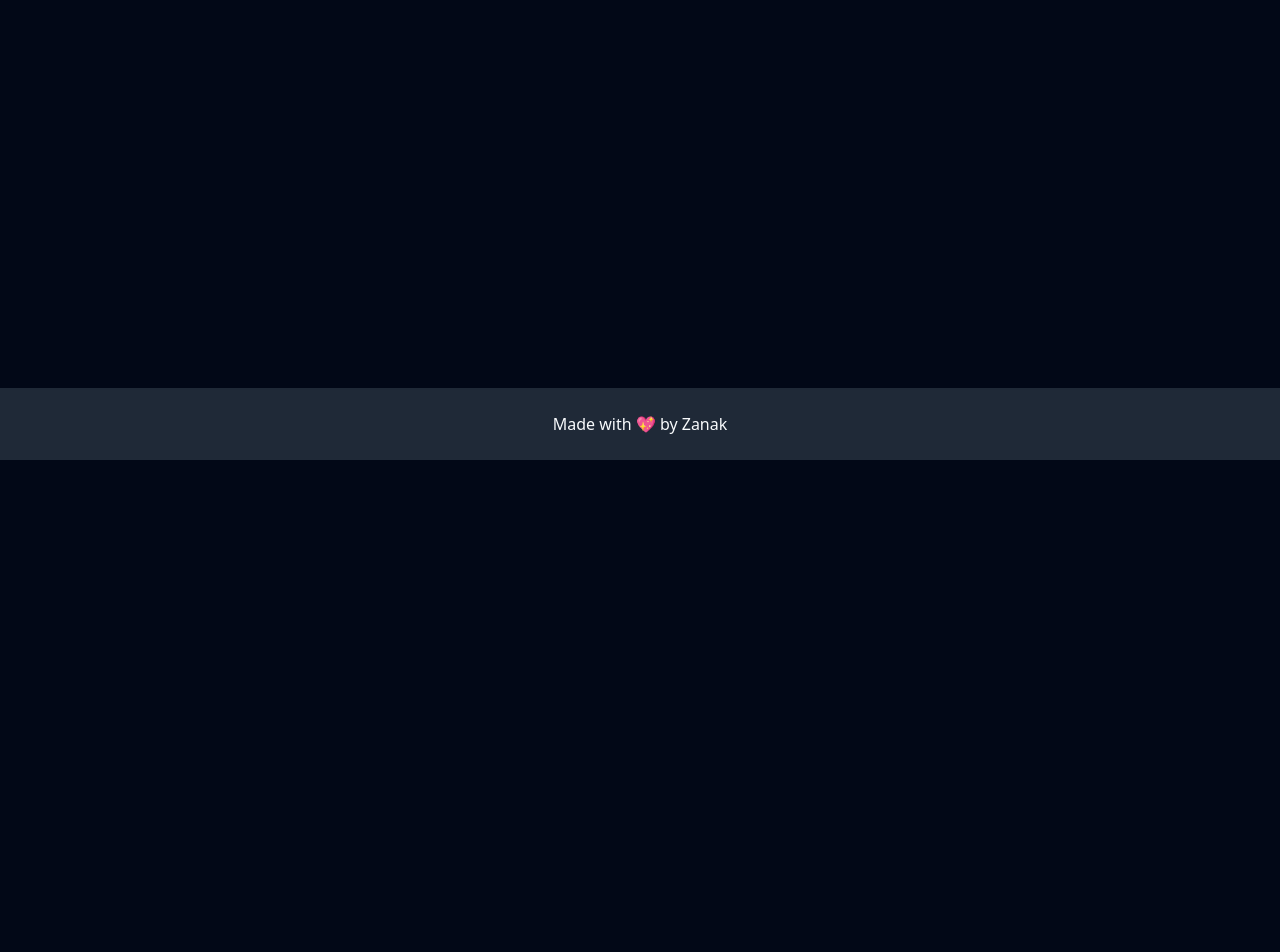
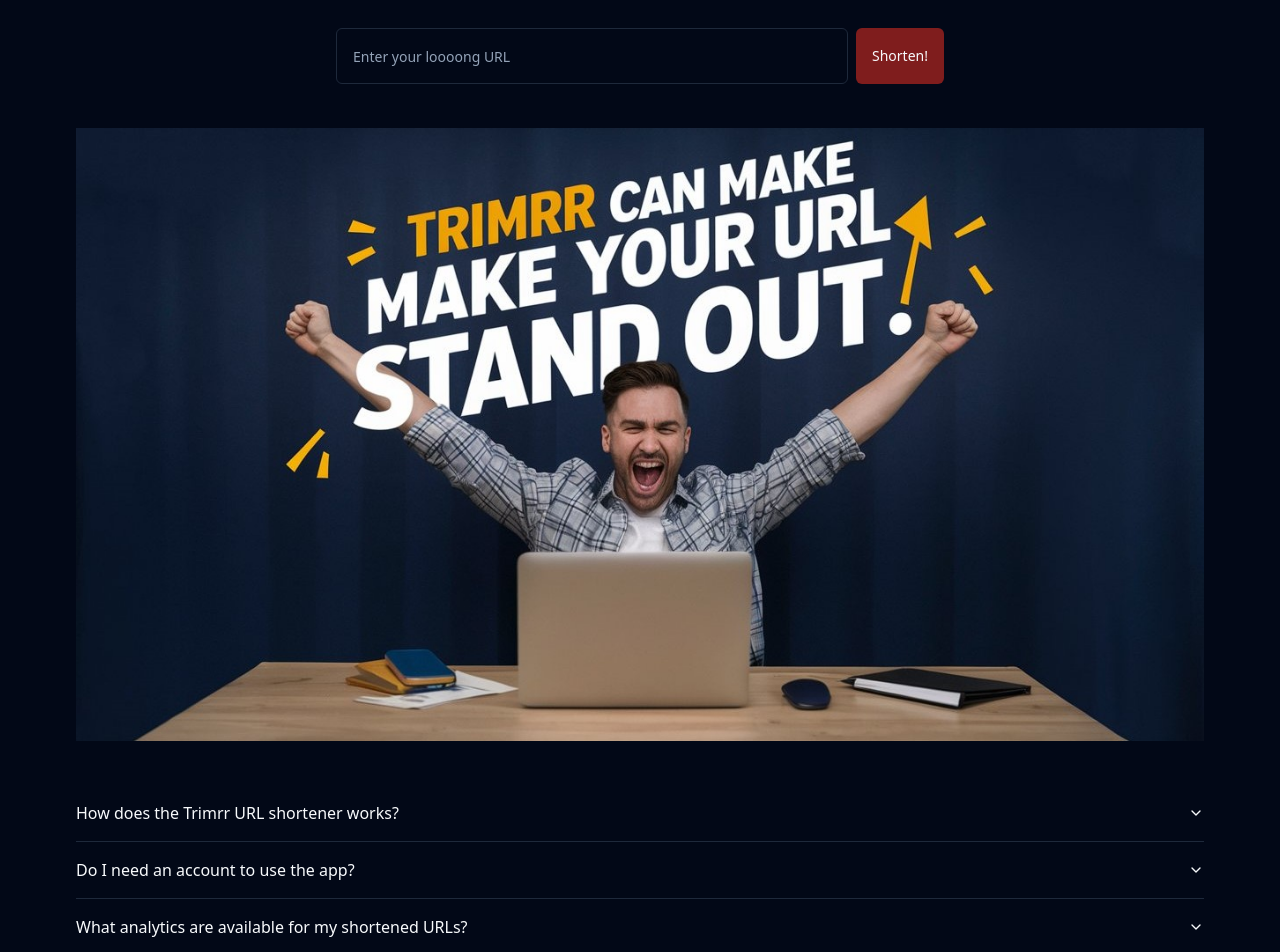
Before and after one commit to suryabanshi-janak/sano-url, a React (Vite) app: page / in a window 1280 px wide. Shown: the part 340-1292 px from the top of the page. Before the commit the page ends 800 px from the top, so only its background shows below. Built offline with nearby package versions, Linux system fonts and the light colour scheme.

Commit message:
feat: creating home page

```diff
--- a/package.json
+++ b/package.json
@@ -10,6 +10,7 @@
     "preview": "vite preview"
   },
   "dependencies": {
+    "@radix-ui/react-accordion": "^1.2.0",
     "@radix-ui/react-avatar": "^1.1.0",
     "@radix-ui/react-dropdown-menu": "^2.1.1",
     "@radix-ui/react-slot": "^1.1.0",
--- /dev/null
+++ b/src/components/ui/accordion.tsx
@@ -0,0 +1,56 @@
+import * as React from "react"
+import * as AccordionPrimitive from "@radix-ui/react-accordion"
+import { ChevronDown } from "lucide-react"
+
+import { cn } from "@/lib/utils"
+
+const Accordion = AccordionPrimitive.Root
+
+const AccordionItem = React.forwardRef<
+  React.ElementRef<typeof AccordionPrimitive.Item>,
+  React.ComponentPropsWithoutRef<typeof AccordionPrimitive.Item>
+>(({ className, ...props }, ref) => (
+  <AccordionPrimitive.Item
+    ref={ref}
+    className={cn("border-b", className)}
+    {...props}
+  />
+))
+AccordionItem.displayName = "AccordionItem"
+
+const AccordionTrigger = React.forwardRef<
+  React.ElementRef<typeof AccordionPrimitive.Trigger>,
+  React.ComponentPropsWithoutRef<typeof AccordionPrimitive.Trigger>
+>(({ className, children, ...props }, ref) => (
+  <AccordionPrimitive.Header className="flex">
+    <AccordionPrimitive.Trigger
+      ref={ref}
+      className={cn(
+        "flex flex-1 items-center justify-between py-4 font-medium transition-all hover:underline [&[data-state=open]>svg]:rotate-180",
+        className
+      )}
+      {...props}
+    >
+      {children}
+      <ChevronDown className="h-4 w-4 shrink-0 transition-transform duration-200" />
+    </AccordionPrimitive.Trigger>
+  </AccordionPrimitive.Header>
+))
+AccordionTrigger.displayName = AccordionPrimitive.Trigger.displayName
+
+const AccordionContent = React.forwardRef<
+  React.ElementRef<typeof AccordionPrimitive.Content>,
+  React.ComponentPropsWithoutRef<typeof AccordionPrimitive.Content>
+>(({ className, children, ...props }, ref) => (
+  <AccordionPrimitive.Content
+    ref={ref}
+    className="overflow-hidden text-sm transition-all data-[state=closed]:animate-accordion-up data-[state=open]:animate-accordion-down"
+    {...props}
+  >
+    <div className={cn("pb-4 pt-0", className)}>{children}</div>
+  </AccordionPrimitive.Content>
+))
+
+AccordionContent.displayName = AccordionPrimitive.Content.displayName
+
+export { Accordion, AccordionItem, AccordionTrigger, AccordionContent }
--- /dev/null
+++ b/src/components/ui/input.tsx
@@ -0,0 +1,25 @@
+import * as React from "react"
+
+import { cn } from "@/lib/utils"
+
+export interface InputProps
+  extends React.InputHTMLAttributes<HTMLInputElement> {}
+
+const Input = React.forwardRef<HTMLInputElement, InputProps>(
+  ({ className, type, ...props }, ref) => {
+    return (
+      <input
+        type={type}
+        className={cn(
+          "flex h-10 w-full rounded-md border border-input bg-background px-3 py-2 text-sm ring-offset-background file:border-0 file:bg-transparent file:text-sm file:font-medium placeholder:text-muted-foreground focus-visible:outline-none focus-visible:ring-2 focus-visible:ring-ring focus-visible:ring-offset-2 disabled:cursor-not-allowed disabled:opacity-50",
+          className
+        )}
+        ref={ref}
+        {...props}
+      />
+    )
+  }
+)
+Input.displayName = "Input"
+
+export { Input }
--- a/src/index.css
+++ b/src/index.css
@@ -4,30 +4,63 @@
 
 @layer base {
   :root {
+    --background: 0 0% 100%;
+    --foreground: 222.2 84% 4.9%;
+
+    --card: 0 0% 100%;
+    --card-foreground: 222.2 84% 4.9%;
+
+    --popover: 0 0% 100%;
+    --popover-foreground: 222.2 84% 4.9%;
+
+    --primary: 222.2 47.4% 11.2%;
+    --primary-foreground: 210 40% 98%;
+
+    --secondary: 210 40% 96.1%;
+    --secondary-foreground: 222.2 47.4% 11.2%;
+
+    --muted: 210 40% 96.1%;
+    --muted-foreground: 215.4 16.3% 46.9%;
+
+    --accent: 210 40% 96.1%;
+    --accent-foreground: 222.2 47.4% 11.2%;
+
+    --destructive: 0 84.2% 60.2%;
+    --destructive-foreground: 210 40% 98%;
+
+    --border: 214.3 31.8% 91.4%;
+    --input: 214.3 31.8% 91.4%;
+    --ring: 222.2 84% 4.9%;
+
+    --radius: 0.5rem;
+
     --background: 222.2 84% 4.9%;
     --foreground: 210 40% 98%;
+
     --card: 222.2 84% 4.9%;
     --card-foreground: 210 40% 98%;
+
     --popover: 222.2 84% 4.9%;
     --popover-foreground: 210 40% 98%;
+
     --primary: 210 40% 98%;
     --primary-foreground: 222.2 47.4% 11.2%;
+
     --secondary: 217.2 32.6% 17.5%;
     --secondary-foreground: 210 40% 98%;
+
     --muted: 217.2 32.6% 17.5%;
     --muted-foreground: 215 20.2% 65.1%;
+
     --accent: 217.2 32.6% 17.5%;
     --accent-foreground: 210 40% 98%;
+
     --destructive: 0 62.8% 30.6%;
     --destructive-foreground: 210 40% 98%;
+
     --border: 217.2 32.6% 17.5%;
     --input: 217.2 32.6% 17.5%;
     --ring: 212.7 26.8% 83.9%;
-    --chart-1: 220 70% 50%;
-    --chart-2: 160 60% 45%;
-    --chart-3: 30 80% 55%;
-    --chart-4: 280 65% 60%;
-    --chart-5: 340 75% 55%;
   }
 }
 
--- a/src/pages/Home.tsx
+++ b/src/pages/Home.tsx
@@ -1,3 +1,79 @@
+import { useState } from 'react';
+import { useNavigate } from 'react-router-dom';
+
+import {
+  Accordion,
+  AccordionContent,
+  AccordionItem,
+  AccordionTrigger,
+} from '@/components/ui/accordion';
+import { Button } from '@/components/ui/button';
+import { Input } from '@/components/ui/input';
+
 export default function HomePage() {
-  return <div>Home</div>;
+  const navigate = useNavigate();
+
+  const [url, setUrl] = useState('');
+
+  const onShorten = (e: React.FormEvent) => {
+    e.preventDefault();
+    if (url) navigate(`/auth?url=${url}`);
+  };
+
+  return (
+    <div className='flex flex-col items-center'>
+      <h2 className='my-10 sm:my-16 text-3xl sm:text-6xl lg:text-7xl text-white text-center font-extrabold'>
+        The only URL Shortener <br /> you&rsquo;ll ever need! 👇
+      </h2>
+      <form
+        onSubmit={onShorten}
+        className='sm:h-14 flex flex-col sm:flex-row w-full md:w-2/4 gap-2'
+      >
+        <Input
+          type='url'
+          placeholder='Enter your loooong URL'
+          value={url}
+          onChange={(e) => setUrl(e.target.value)}
+          className='h-full flex-1 py-4 px-4'
+        />
+        <Button type='submit' className='h-full' variant='destructive'>
+          Shorten!
+        </Button>
+      </form>
+      <img
+        src='/banner1.jpg' // replace with 2 in small screens
+        className='w-full my-11 md:px-11'
+      />
+      <Accordion type='multiple' className='w-full md:px-11'>
+        <AccordionItem value='item-1'>
+          <AccordionTrigger>
+            How does the Trimrr URL shortener works?
+          </AccordionTrigger>
+          <AccordionContent>
+            When you enter a long URL, our system generates a shorter version of
+            that URL. This shortened URL redirects to the original long URL when
+            accessed.
+          </AccordionContent>
+        </AccordionItem>
+        <AccordionItem value='item-2'>
+          <AccordionTrigger>
+            Do I need an account to use the app?
+          </AccordionTrigger>
+          <AccordionContent>
+            Yes. Creating an account allows you to manage your URLs, view
+            analytics, and customize your short URLs.
+          </AccordionContent>
+        </AccordionItem>
+        <AccordionItem value='item-3'>
+          <AccordionTrigger>
+            What analytics are available for my shortened URLs?
+          </AccordionTrigger>
+          <AccordionContent>
+            You can view the number of clicks, geolocation data of the clicks
+            and device types (mobile/desktop) for each of your shortened URLs.
+          </AccordionContent>
+        </AccordionItem>
+      </Accordion>
+    </div>
+  );
 }
```
Also changed, not shown: public/banner1.jpg (added), 1 other file (tests, documents, lock files or other folders).
